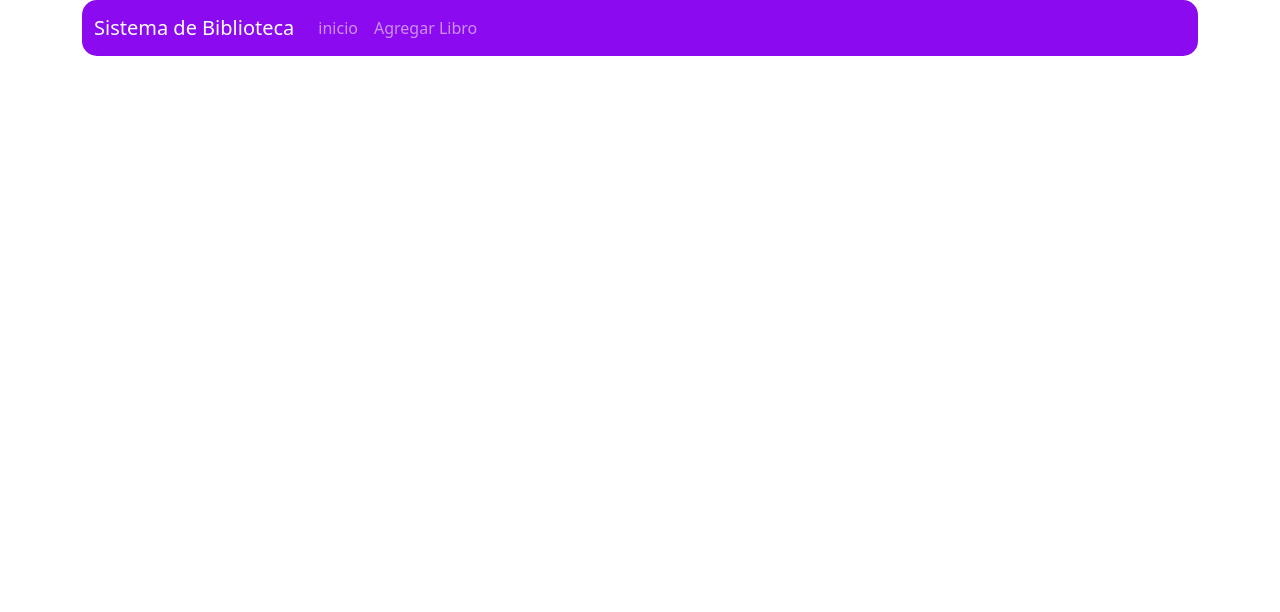
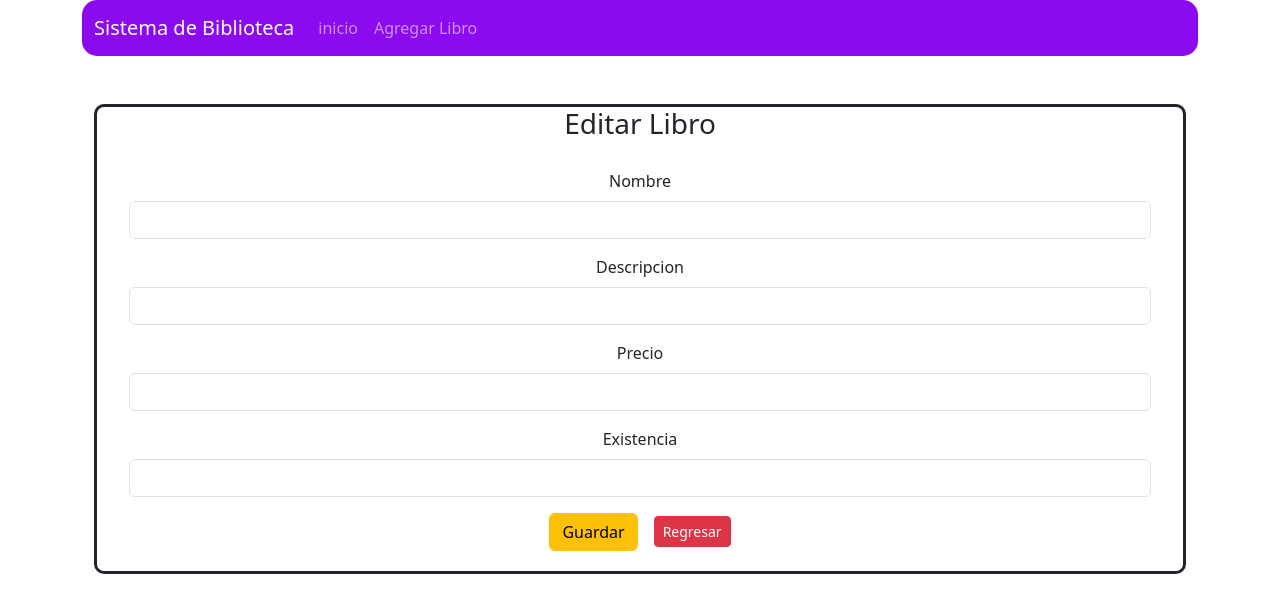
Before and after one commit to jairo5200/biblioteca-app, an Angular app: page /editar-libro/1 in a window 1280 px wide. Before the commit this address led to /. Shown: the top 612 px of the page. Built offline with nearby package versions, Linux system fonts and the light colour scheme; no server answers.

Commit message:
creamos el formulario apra editar libro

```diff
--- a/src/app/app-routing.module.ts
+++ b/src/app/app-routing.module.ts
@@ -2,12 +2,14 @@ import { NgModule } from '@angular/core';
 import { RouterModule, Routes } from '@angular/router';
 import { LibroListaComponent } from './libro-lista/libro-lista.component';
 import { AgregarLibroComponent } from './agregar-libro/agregar-libro.component';
+import { EditarLibroComponent } from './editar-libro/editar-libro.component';
 
 // http:localhost:4200/libros
 const routes: Routes = [
   {path: 'libros',component:LibroListaComponent},
   {path: '', redirectTo: 'libros', pathMatch:'full'},
   {path: 'agregar-libro',component: AgregarLibroComponent},
+  {path: 'editar-libro/:id',component: EditarLibroComponent},
 ];
 
 @NgModule({
--- a/src/app/app.module.ts
+++ b/src/app/app.module.ts
@@ -7,12 +7,14 @@ import { LibroListaComponent } from './libro-lista/libro-lista.component';
 import { HttpClientModule } from '@angular/common/http';
 import { AgregarLibroComponent } from './agregar-libro/agregar-libro.component';
 import { FormsModule } from '@angular/forms';
+import { EditarLibroComponent } from './editar-libro/editar-libro.component';
 
 @NgModule({
   declarations: [
     AppComponent,
     LibroListaComponent,
-    AgregarLibroComponent
+    AgregarLibroComponent,
+    EditarLibroComponent
   ],
   imports: [
     BrowserModule,
--- /dev/null
+++ b/src/app/editar-libro/editar-libro.component.html
@@ -0,0 +1,25 @@
+<div class="container mt-5">
+  <div class="container text-center" style="border-width: medium;border-style: solid; border-radius: 10px; margin-bottom: 10px;">
+    <h3>Editar Libro</h3>
+    <form style="padding: 20px;" (ngSubmit)="onSubmit()">
+      <div class="mb-3">
+        <label for="nombre" class="form-label">Nombre</label>
+        <input type="text" class="form-control" id="nombre" name="nombre" required [(ngModel)]="libro.nombre">
+      </div>
+      <div class="mb-3">
+        <label for="descripcion" class="form-label">Descripcion</label>
+        <input type="text" class="form-control" id="descripcion" name="descripcion" [(ngModel)]="libro.descripcion">
+      </div>
+      <div class="mb-3">
+        <label for="precio" class="form-label">Precio</label>
+        <input type="number" step="any" class="form-control" id="precio" name="precio" required [(ngModel)]="libro.precio">
+      </div>
+      <div class="mb-3">
+        <label for="existencia" class="form-label">Existencia</label>
+        <input type="number" class="form-control" id="existencia" name="existencia" required [(ngModel)]="libro.existencia">
+      </div>
+      <button type="submit" class="btn btn-warning me-3">Guardar</button>
+      <a href="/" class=" btn btn-danger btn-sm">Regresar</a>
+    </form>
+  </div>
+</div>
--- /dev/null
+++ b/src/app/editar-libro/editar-libro.component.ts
@@ -0,0 +1,46 @@
+import { Component } from '@angular/core';
+import { Libro } from '../libro';
+import { LibroService } from '../libro.service';
+import { ActivatedRoute, Router } from '@angular/router';
+
+@Component({
+  selector: 'app-editar-libro',
+  templateUrl: './editar-libro.component.html',
+})
+export class EditarLibroComponent {
+  libro :Libro = new Libro();
+  id:number;
+
+  constructor(private libroServicio:LibroService, private ruta: ActivatedRoute,private enrutador:Router) { }
+
+  ngOnInit(){
+    this.id= this.ruta.snapshot.params['id'];
+    this.libroServicio.buscarLibroPorId(this.id).subscribe({
+      next: (libro) => {
+        this.libro = libro;
+        },
+        error: (error: any) => {
+          console.error('Error:', error);
+          }
+    });
+  }
+
+  onSubmit(){
+    this.guardarLibro();
+  }
+
+  guardarLibro(){
+    this.libroServicio.agregarLibro(this.libro).subscribe({
+      next: (data) => {
+        this.irListaLibros();
+      },
+      error: (error: any) => {
+        console.error(error);
+      }
+    })
+  }
+
+  irListaLibros(){
+    this.enrutador.navigate(['/libros']);
+  }
+}
--- a/src/app/libro-lista/libro-lista.component.html
+++ b/src/app/libro-lista/libro-lista.component.html
@@ -21,8 +21,8 @@
         <td>{{libro.descripcion}}</td>
         <td>${{libro.precio}}</td>
         <td>{{libro.existencia}}</td>
-        <td>
-          <button class="btn btn-primary btn-sm">Editar</button>
+        <td class="text-center">
+          <button class="btn btn-primary btn-sm" (click)="editarLibro(libro.idLibro)">Editar</button>
           <button class="btn btn-danger btn-sm">Eliminar</button>
         </td>
       </tr>
--- a/src/app/libro-lista/libro-lista.component.ts
+++ b/src/app/libro-lista/libro-lista.component.ts
@@ -1,6 +1,7 @@
 import { Component } from '@angular/core';
 import { Libro } from '../libro';
 import { LibroService } from '../libro.service';
+import { Router } from '@angular/router';
 
 @Component({
   selector: 'app-libro-lista',
@@ -9,7 +10,7 @@ import { LibroService } from '../libro.service';
 export class LibroListaComponent {
   libros: Libro[];
 
-  constructor(private libroServicio: LibroService){
+  constructor(private libroServicio: LibroService, private enrutador: Router){
 
   }
 
@@ -24,4 +25,8 @@ export class LibroListaComponent {
       this.libros = libros;
       });
   }
+
+  editarLibro(idLibro: number){
+    this.enrutador.navigate(['editar-libro',idLibro]);
+  }
 }
--- a/src/app/libro.service.ts
+++ b/src/app/libro.service.ts
@@ -19,4 +19,8 @@ export class LibroService {
   agregarLibro(libro: Libro): Observable<Object>{
     return this.clienteHttp.post(this.urlBase,libro);
   }
+
+  buscarLibroPorId(id: number): Observable<Libro>{
+    return this.clienteHttp.get<Libro>(this.urlBase + "/" + id);
+  }
 }
```
